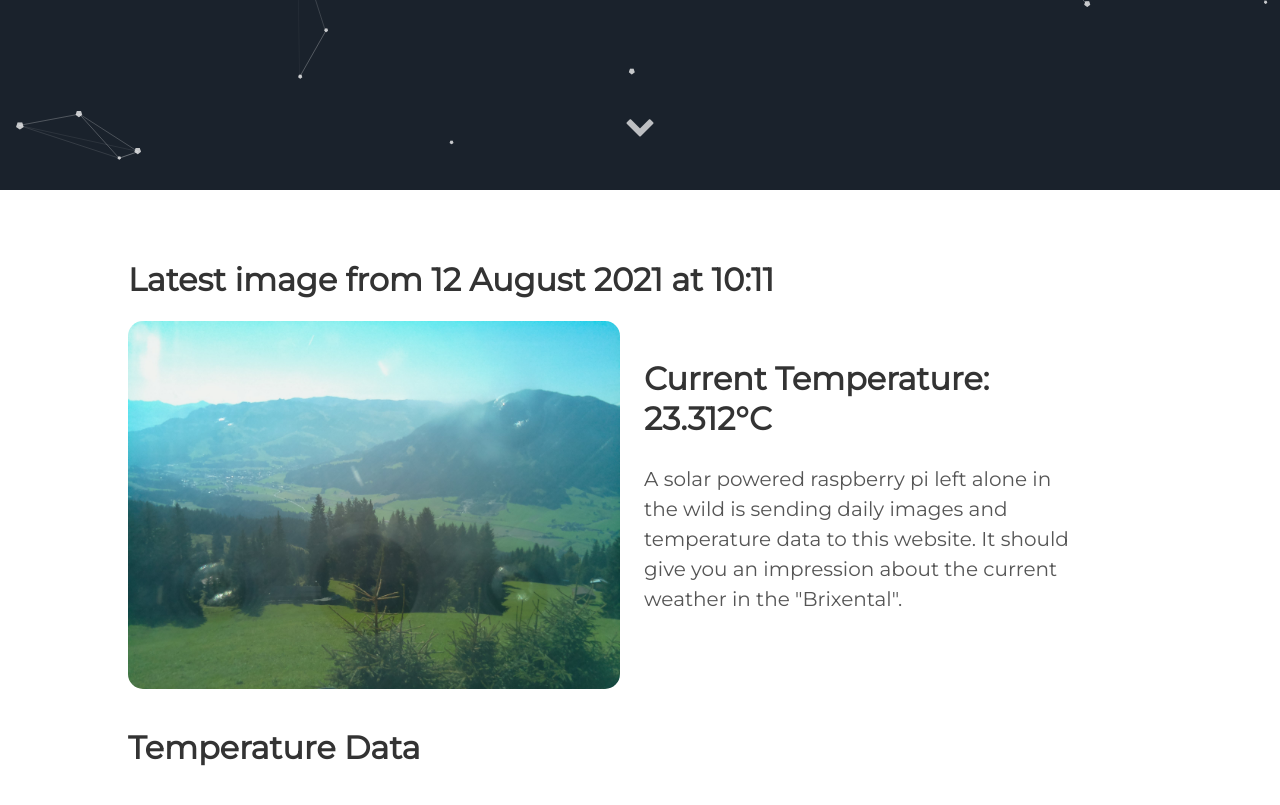
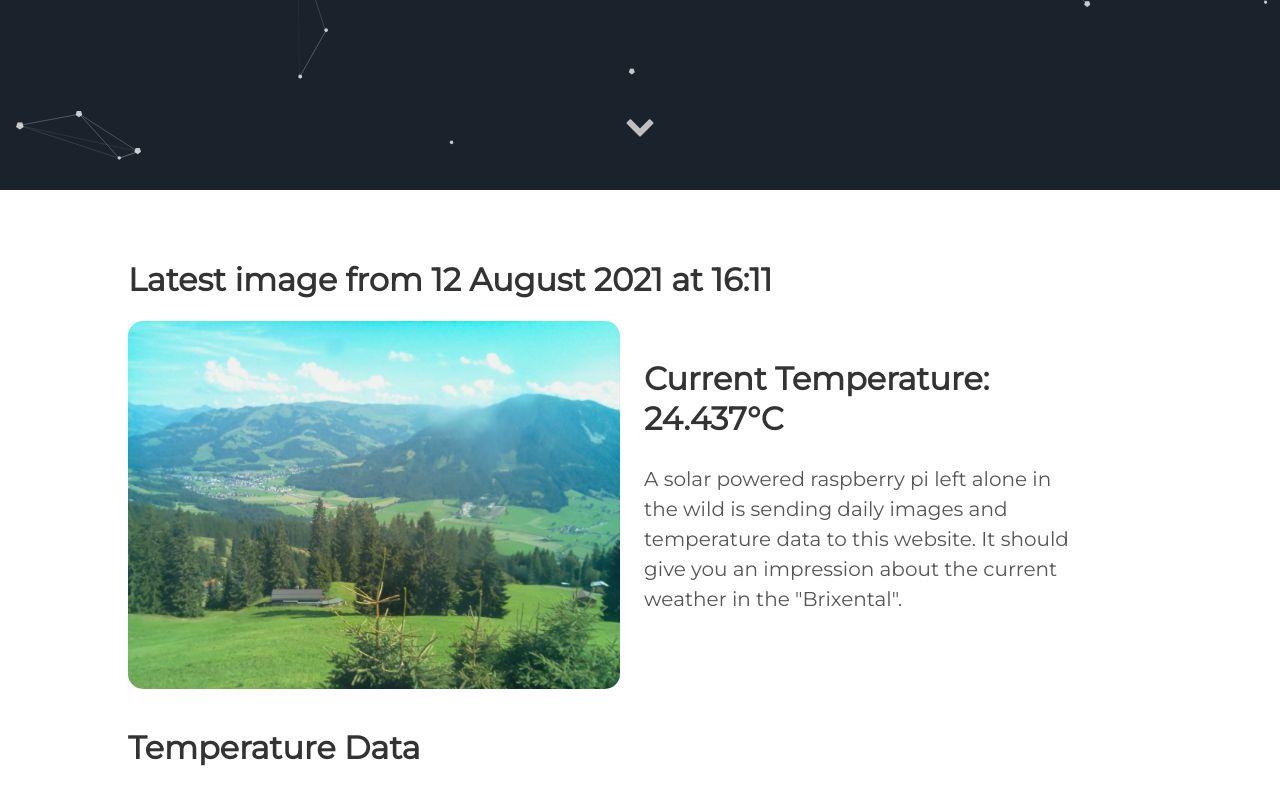
Before and after one commit to vektorious/vektorious.github.io, a Jekyll site: the page built from resources/huette.md, in a window 1280 px wide and 900 px high, scrolled down 710 px. Shown: the top 805 px of the window. Built offline with Jekyll 4.4.1, drawn with Linux system fonts in a browser that asks for light colours.

Commit message:
I'm a bot beep boop

```diff
--- a/resources/huette.md
+++ b/resources/huette.md
@@ -6,13 +6,13 @@ image: '/assets/img/'
 description: 'Live image from the Austrian alps'
 twitter_text: ' '
 ---
-## Latest image from 12 August 2021 at 10:11
+## Latest image from 12 August 2021 at 16:11
 <div class="huette">
   <div class="huette-image">
     <img src="{{ "/assets/img/huette.jpg" | prepend: site.baseurl }}">
   </div>
   <div class="huette-text">
-        <h2>Current Temperature: 23.312°C</h2>
+        <h2>Current Temperature: 24.437°C</h2>
         <p>A solar powered raspberry pi left alone in the wild is sending daily images and temperature data to this website. It should give you an impression about the current weather in the "Brixental".</p>
 
   </div>
```
Also changed, not shown: rpi-script/2021-08-12_161007.txt (renamed from rpi-script/2021-08-12_101004.txt, +6 -5 lines), rpi-script/huette.md (+2 -2 lines), assets/img/huette.jpg, assets/img/temp_plot.png, rpi-script/temp_plot.png, 1 other file.
